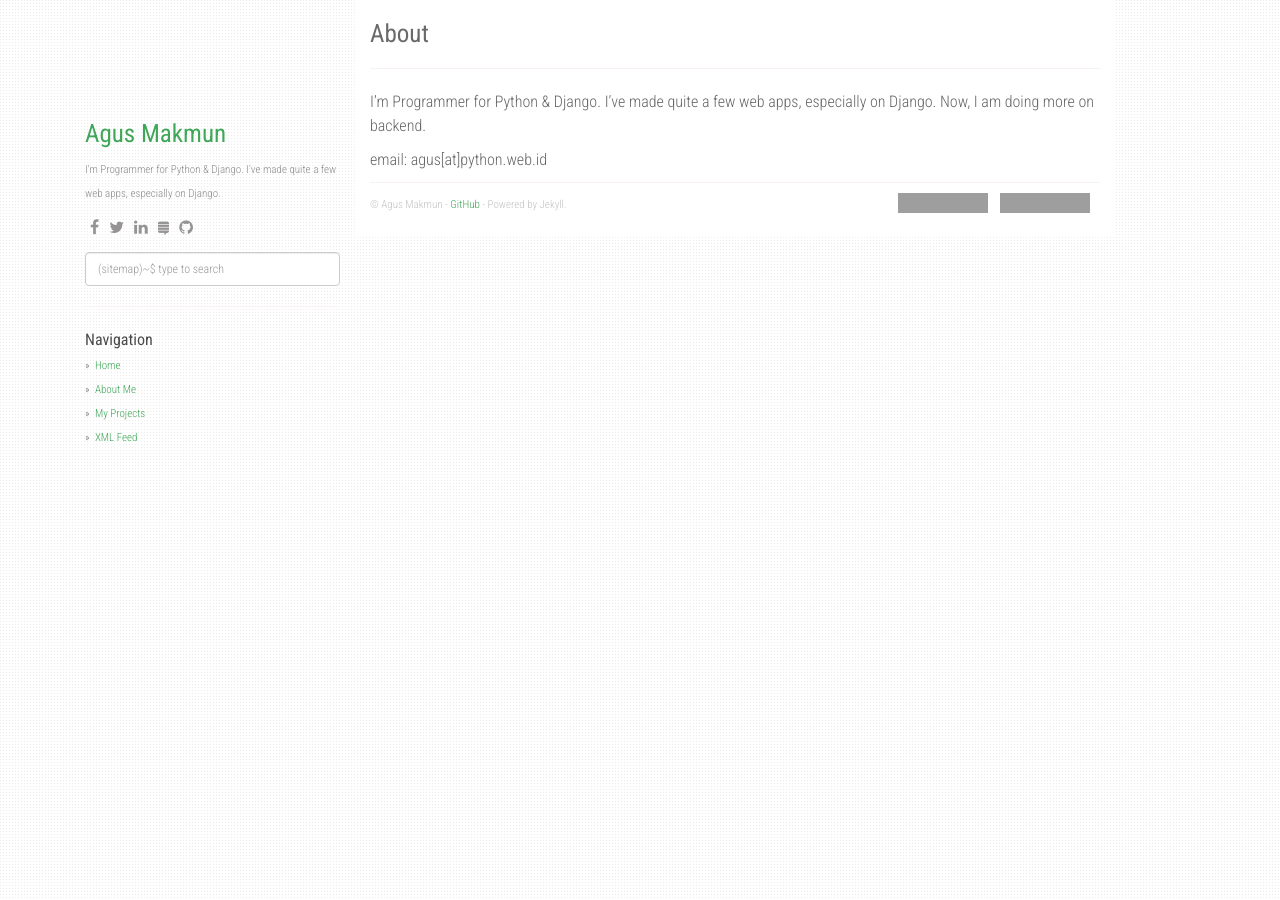
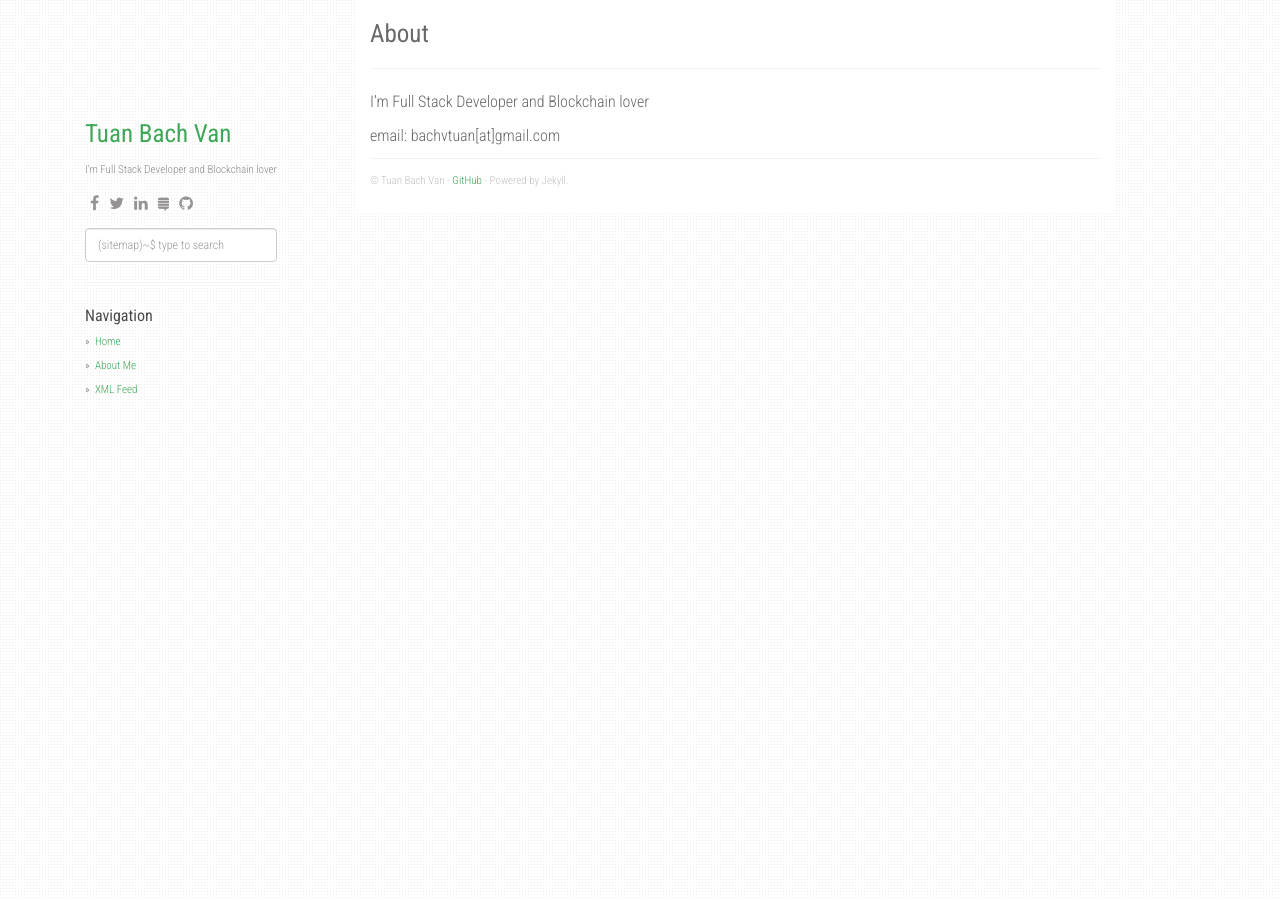
Before and after one commit to bachvtuan/bachvtuan.github.io, a Jekyll site: the page built from about.md, in a window 1280 px wide. Built offline with Jekyll 4.4.1, drawn with Linux system fonts in a browser that asks for light colours; nearby versions of some CDN libraries; grey boxes are pictures that could not be loaded.

Commit message:
updated author.

```diff
--- a/_config.yml
+++ b/_config.yml
@@ -1,8 +1,8 @@
 title: Stack Problems
 description: My Personal Stack Problems
-author: Agus Makmun
-github: https://github.com/agusmakmun
-about: I'm Programmer for Python & Django. I've made quite a few web apps, especially on Django.
+author: Tuan Bach Van
+github: https://github.com/bachvtuan
+about: I'm Full Stack Developer and Blockchain lover
 disqus_shortname: stackproblems
 google_analytics: UA-XXXXXXXX-Y
 
@@ -24,7 +24,7 @@ social:
     - icon: fa-stack-exchange
       link: "#"
     - icon: fa-github
-      link: "https://github.com/agusmakmun"
+      link: "https://github.com/bachvtuan"
 
 share:
   twitter_username: github.io
@@ -33,8 +33,8 @@ share:
 urls:
     - text: About Me
       url: /about/
-    - text: My Projects
-      url: /projects/
+    # - text: My Projects
+    #   url: /projects/
     - text: XML Feed
       url: /feed.xml
 
--- a/_layouts/default.html
+++ b/_layouts/default.html
@@ -149,10 +149,7 @@ layout: compress
           {% if site.github %}
             - <a href="{{ site.github }}">{{ site.github }}</a> - Powered by Jekyll.
           {% endif %}
-          <div class="btn-github" style="float:right;">
-            <iframe src="https://ghbtns.com/github-btn.html?user=agusmakmun&repo=agusmakmun.github.io&type=star&count=true" frameborder="0" scrolling="0" width="100" height="20px"></iframe>
-            <iframe src="https://ghbtns.com/github-btn.html?user=agusmakmun&repo=agusmakmun.github.io&type=fork&count=true" frameborder="0" scrolling="0" width="100" height="20px"></iframe>
-          </div>
+
         </footer>
       </div>
       <!-- end /.col-sm-8 -->
--- a/about.md
+++ b/about.md
@@ -4,6 +4,6 @@ title: About
 permalink: /about/
 ---
 
-I'm Programmer for Python & Django. I've made quite a few web apps, especially on Django. Now, I am doing more on backend.
+I'm Full Stack Developer and Blockchain lover
 
-email: agus[at]python.web.id
+email: bachvtuan[at]gmail.com
```
